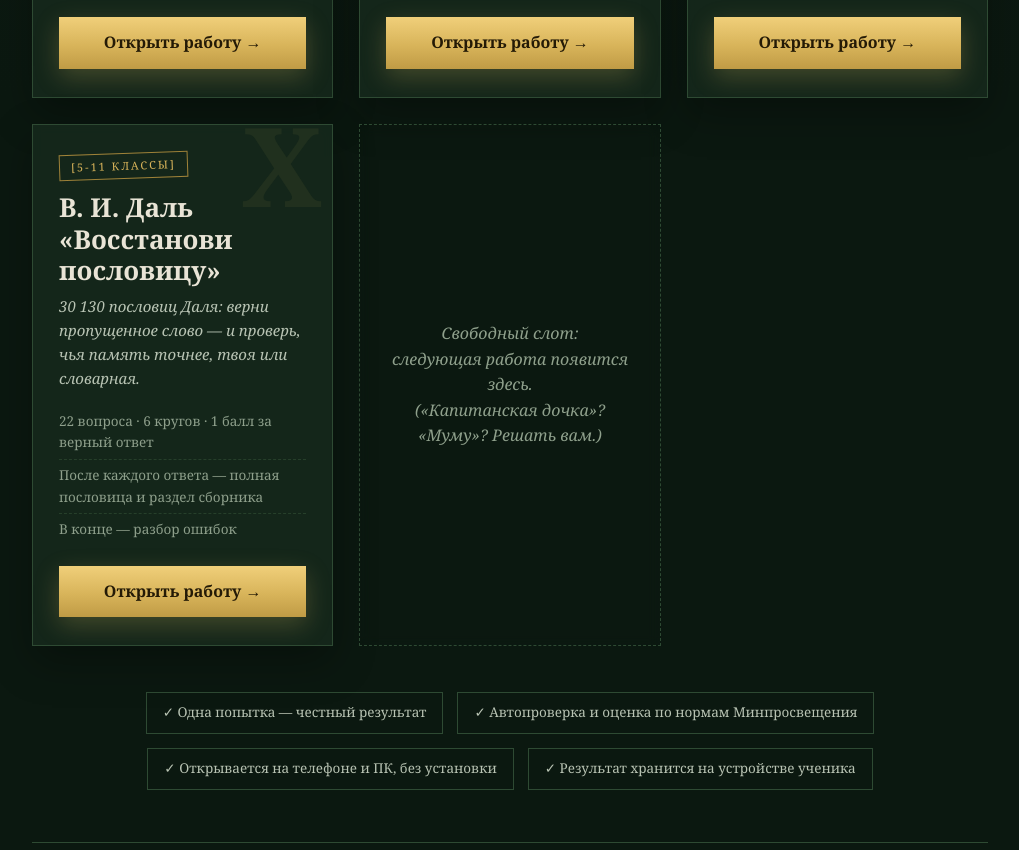
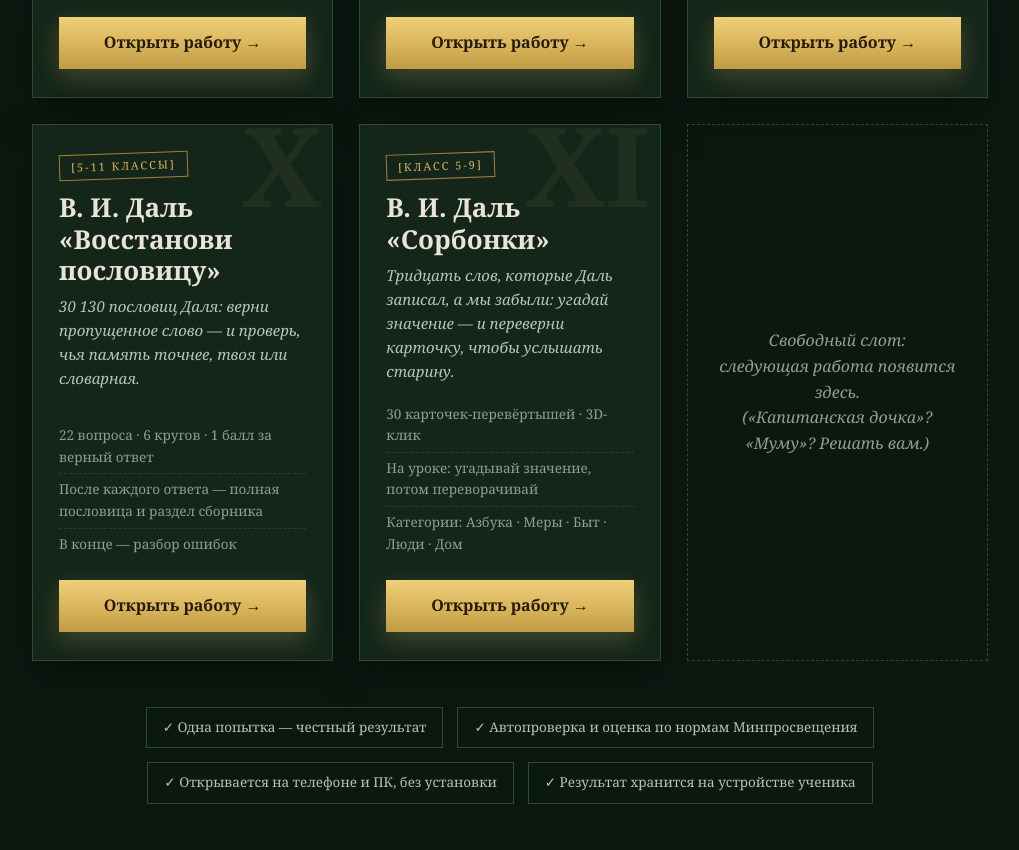
Before and after one commit to tatyanakuropatkin-alt/stranitsa, a plain HTML site: page index.html in a window 1280 px wide. Shown: the part 1950-2800 px from the top of the page, without its empty margins (130-1149 px from the left). Drawn offline with Linux system fonts and the light colour scheme.

Commit message:
Update index.html

```diff
--- a/index.html
+++ b/index.html
@@ -241,6 +241,18 @@ document.addEventListener("DOMContentLoaded",function(){
       <a class="btn" href="viktorina.html">Открыть работу →</a>
     </article>
 
+       <article class="work" data-roman="XI">
+      <span class="cls">[КЛАСС 5-9]</span>
+      <h2>В. И. Даль<br>«Сорбонки»</h2>
+      <p class="theme">Тридцать слов, которые Даль записал, а мы забыли: угадай значение — и переверни карточку, чтобы услышать старину.</p>
+      <ul class="meta">
+        <li>30 карточек-перевёртышей · 3D-клик</li>
+        <li>На уроке: угадывай значение, потом переворачивай</li>
+        <li>Категории: Азбука · Меры · Быт · Люди · Дом</li>
+      </ul>
+      <a class="btn" href="sorboki.html">Открыть работу →</a>
+    </article>
+
     <article class="work soon">
       <p>Свободный слот:<br>следующая работа появится здесь.<br>(«Капитанская дочка»? «Муму»? Решать вам.)</p>
     </article>
```
